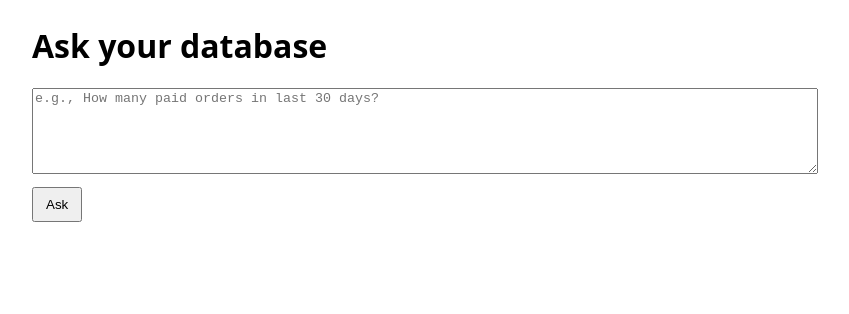
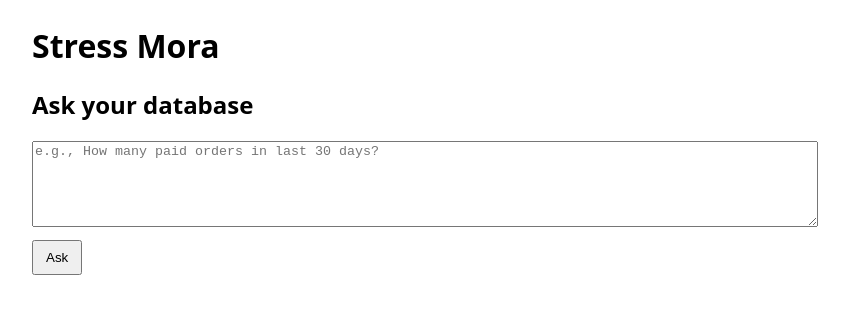
Before and after one commit to Mayur7862/stress-mora, a website: page public/index.html in a window 1280 px wide. Shown: the whole page, without its empty margins (218-1067 px from the left). Drawn offline with Linux system fonts and the light colour scheme.

Commit message:
mvp is ready

```diff
--- a/public/index.html
+++ b/public/index.html
@@ -14,7 +14,8 @@
   </style>
 </head>
 <body>
-  <h1>Ask your database</h1>
+  <h1>Stress Mora</h1>
+  <h2>Ask your database</h2>
   <textarea id="q" placeholder="e.g., How many paid orders in last 30 days?"></textarea>
   <button id="ask">Ask</button>
   <div id="out"></div>
```
